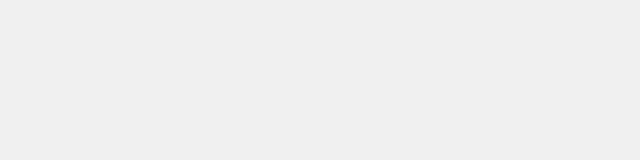
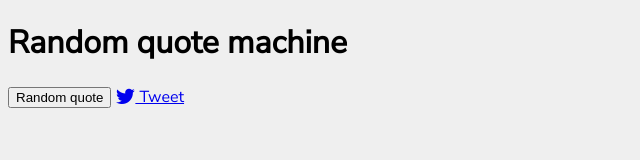
Before and after one commit to MickJasinski/12.5, a plain HTML site: page index.html in a window 1280 px wide. Shown: the whole page, without its empty margins (0-640 px from the left). Drawn offline with nearby package versions, Linux system fonts and the light colour scheme.

```diff
--- a/index.html
+++ b/index.html
@@ -4,11 +4,24 @@
 <head>
     <meta charset="UTF-8">
     <title>12.5</title>
+    <link rel="stylesheet" href="https://maxcdn.bootstrapcdn.com/font-awesome/4.5.0/css/font-awesome.min.css">
     <link rel="stylesheet" href="style.css">
 </head>
 
 <body>
-
+    <main>
+        <header>
+            <h1>Random quote machine</h1>
+        </header>
+        <div class="box">
+            <h2 class="quote"></h2>
+            <h3 class="author"></h3>
+        </div>
+        <div>
+            <button class="trigger"> Random quote </button>
+            <a href="#" target="_blank" class="tweet"><i class="fa fa-lg fa-twitter"></i> Tweet</a>
+        </div>
+    </main>
     <!-- Scripts -->
     <script src="https://code.jquery.com/jquery-3.0.0.min.js" integrity="sha256-JmvOoLtYsmqlsWxa7mDSLMwa6dZ9rrIdtrrVYRnDRH0=" crossorigin="anonymous"></script>
     <script src="https://code.jquery.com/ui/1.11.4/jquery-ui.min.js" integrity="sha256-xNjb53/rY+WmG+4L6tTl9m6PpqknWZvRt0rO1SRnJzw=" crossorigin="anonymous"></script>
```
